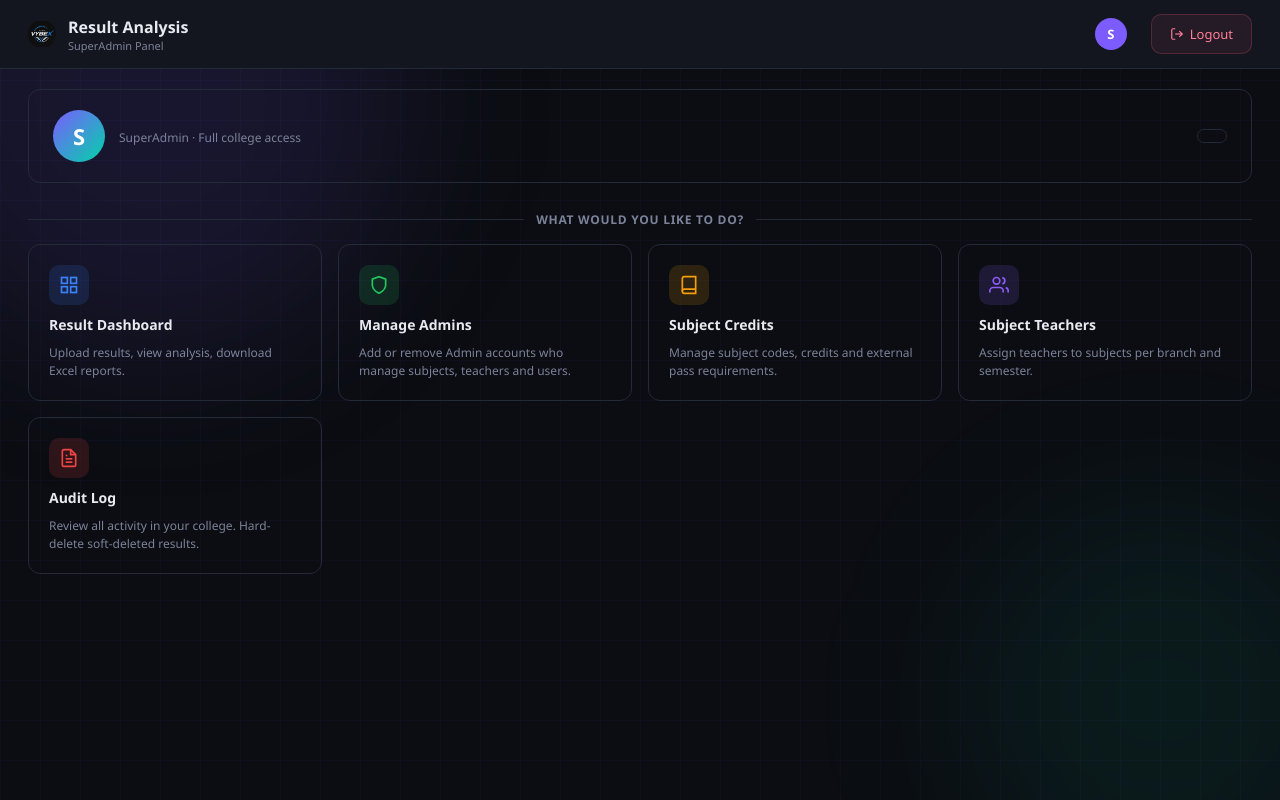
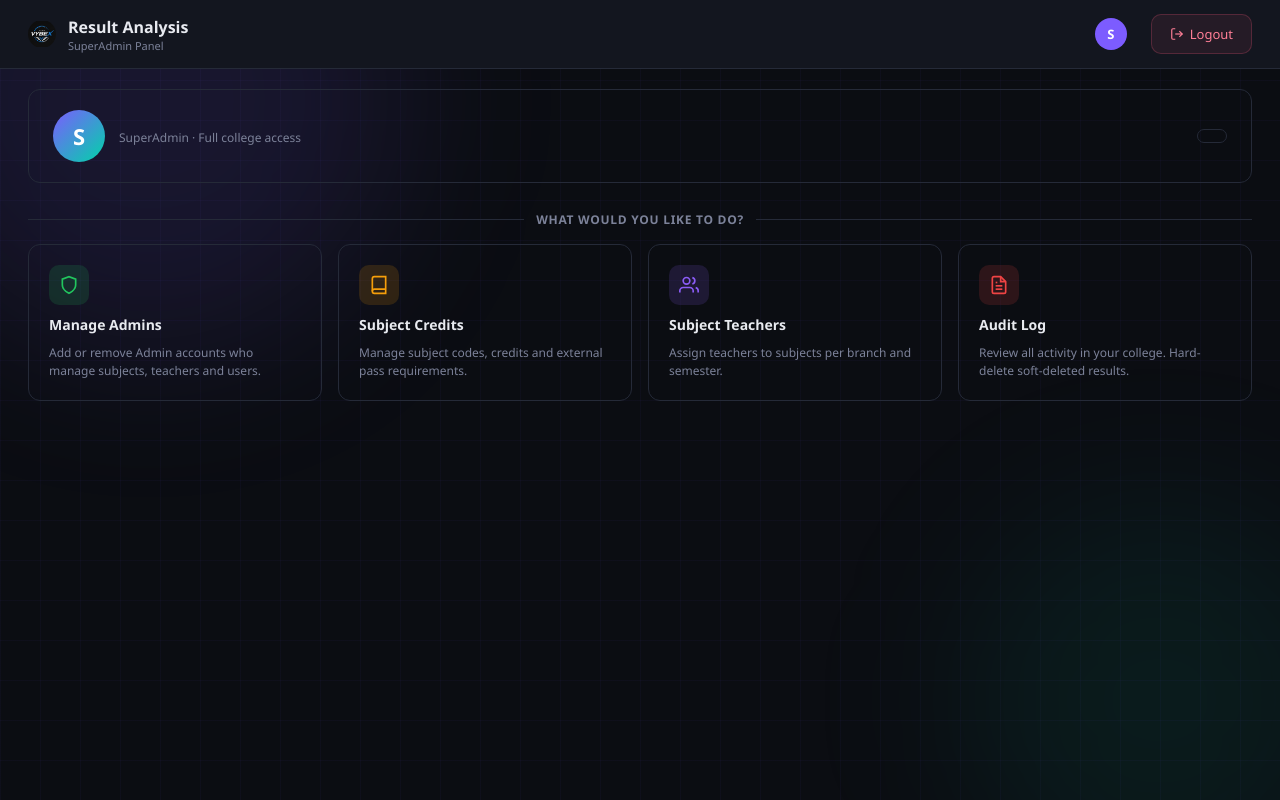
Before and after one commit to PrajwalK01/Result-Analysis, a Flask app: template templates/superadmin_dashboard.html in a window 1280 px wide. Run offline with Flask 3, Linux system fonts and the light colour scheme; the template is opened without the code that fills it, so the values that code supplies are empty.

Commit message:
Super admin updated

```diff
--- a/templates/admin_subjects.html
+++ b/templates/admin_subjects.html
@@ -29,10 +29,9 @@
       <span class="topbar__username">{{ user_name }}</span>
       <a href="{{ url_for('login.user_page') }}" class="btn btn--admin">
         <svg width="14" height="14" viewBox="0 0 24 24" fill="none" stroke="currentColor" stroke-width="2">
-          <rect x="3" y="3" width="7" height="7"/><rect x="14" y="3" width="7" height="7"/>
-          <rect x="14" y="14" width="7" height="7"/><rect x="3" y="14" width="7" height="7"/>
+          <polyline points="15 18 9 12 15 6"/>
         </svg>
-        Dashboard
+        Back
       </a>
       <a href="{{ url_for('login.logout') }}" class="btn btn--logout">
         <svg width="14" height="14" viewBox="0 0 24 24" fill="none" stroke="currentColor" stroke-width="2">
--- a/templates/superadmin_dashboard.html
+++ b/templates/superadmin_dashboard.html
@@ -124,18 +124,6 @@
 
     <div class="card-grid">
 
-      <!-- Result Analysis dashboard -->
-      <a href="{{ url_for('login.user_page') }}" class="nav-card">
-        <div class="nav-card__icon nav-card__icon--blue">
-          <svg width="20" height="20" viewBox="0 0 24 24" fill="none" stroke="currentColor" stroke-width="2">
-            <rect x="3" y="3" width="7" height="7"/><rect x="14" y="3" width="7" height="7"/>
-            <rect x="14" y="14" width="7" height="7"/><rect x="3" y="14" width="7" height="7"/>
-          </svg>
-        </div>
-        <div class="nav-card__title">Result Dashboard</div>
-        <div class="nav-card__desc">Upload results, view analysis, download Excel reports.</div>
-      </a>
-
       <!-- Manage Admins (SuperAdmin only) -->
       <a href="{{ url_for('admin.admin_manage_admins_page') }}" class="nav-card">
         <div class="nav-card__icon nav-card__icon--green">
--- a/templates/superadmin_manage_admins.html
+++ b/templates/superadmin_manage_admins.html
@@ -28,10 +28,9 @@
       <span class="topbar__username">{{ user_name }}</span>
       <a href="{{ url_for('admin.superadmin_dashboard') }}" class="btn btn--admin">
         <svg width="14" height="14" viewBox="0 0 24 24" fill="none" stroke="currentColor" stroke-width="2">
-          <rect x="3" y="3" width="7" height="7"/><rect x="14" y="3" width="7" height="7"/>
-          <rect x="14" y="14" width="7" height="7"/><rect x="3" y="14" width="7" height="7"/>
+          <polyline points="15 18 9 12 15 6"/>
         </svg>
-        Home
+        Back
       </a>
       <a href="{{ url_for('login.logout') }}" class="btn btn--logout">
         <svg width="14" height="14" viewBox="0 0 24 24" fill="none" stroke="currentColor" stroke-width="2">
```
Also changed, not shown: templates/superadmin_audit.html (+3 -4 lines).
